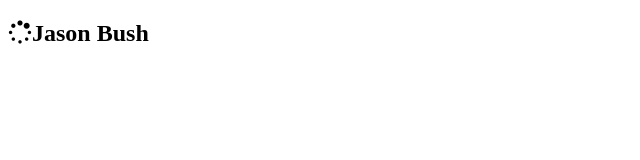
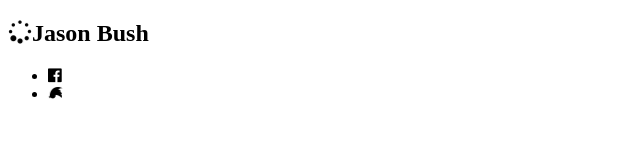
Before and after one commit to cjasonbush/cjasonbush.github.io, a plain HTML site: page index.html in a window 1280 px wide. Shown: the full height of the page, 0-640 px from the left. Drawn offline with Linux system fonts and the light colour scheme.

Commit message:
Playing with icons

```diff
--- a/index.html
+++ b/index.html
@@ -4,6 +4,10 @@
 		<link rel="stylesheet" href="//maxcdn.bootstrapcdn.com/font-awesome/4.3.0/css/font-awesome.min.css">
 	</head>
 	<body>
-		<h2><i class="fa fa-spinner"></i>Jason Bush</h2>
+		<h2><i class="fa fa-spinner fa-spin"></i>Jason Bush</h2>
+		<ul>
+			<li><i class="fa fa-facebook-official"></i></li>
+			<li><i class="fa fa-twitter fa-spin"></i></li>
+		</ul>
 	</body>
 </html>
```
